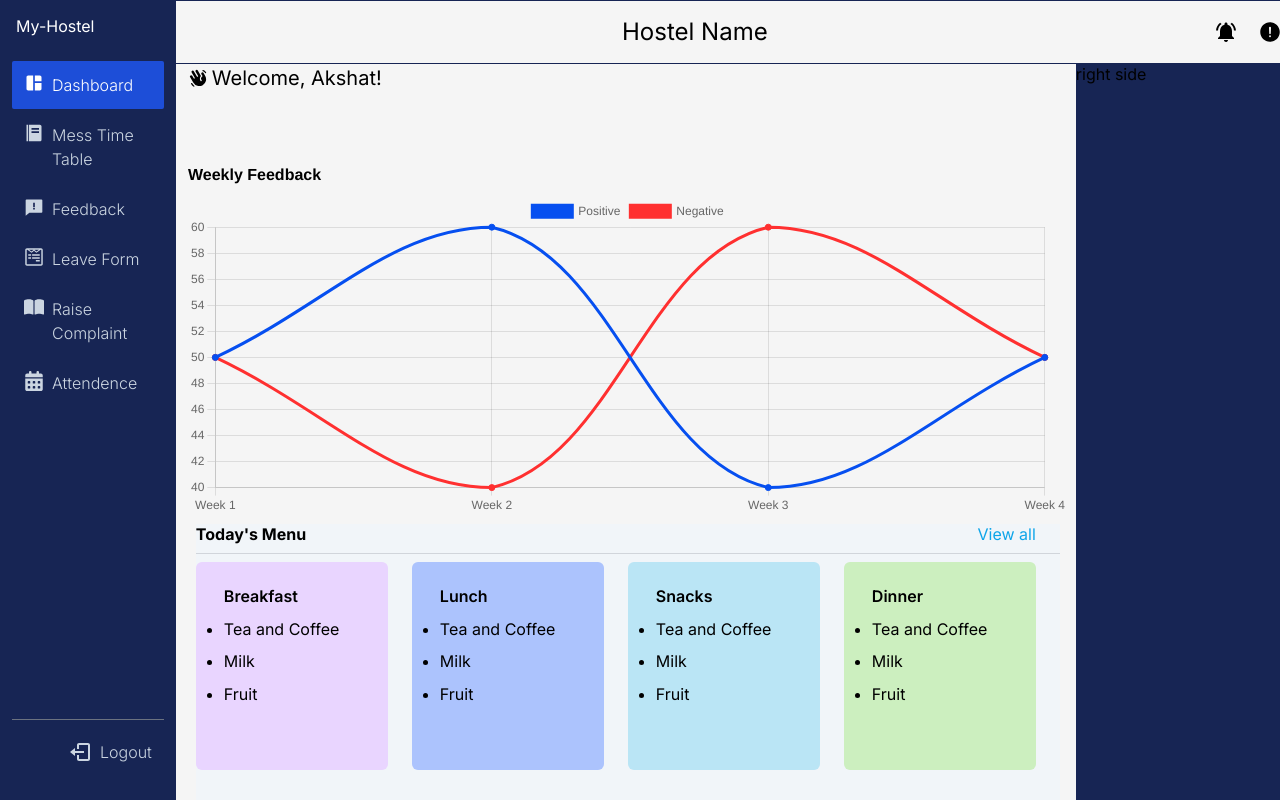
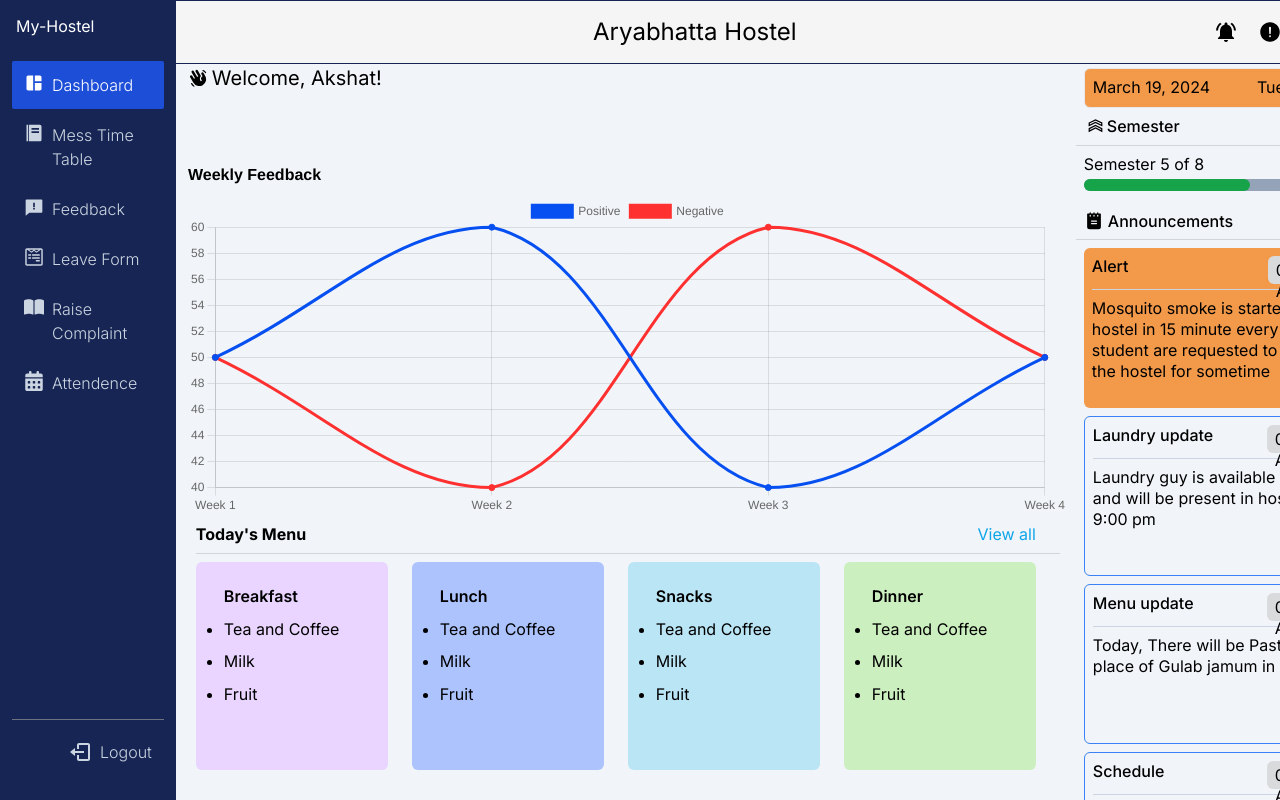
Before and after one commit to Akshat-Awasthi/My-Hostel, a React (Vite) app: page / in a window 1280 px wide. Built offline with nearby package versions, Linux system fonts and the light colour scheme.

Commit message:
Announcement and other added

```diff
--- a/src/Components/Dashboard.jsx
+++ b/src/Components/Dashboard.jsx
@@ -1,13 +1,20 @@
-import React from 'react'
+import React, { useEffect, useState } from 'react'
 import { Chart as ChartJS, defaults } from "chart.js/auto";
 import { Bar, Doughnut, Line } from "react-chartjs-2";
 import { PiHandWavingFill } from "react-icons/pi";
+import { PiNotepadFill } from "react-icons/pi";
+import { GrSemantics } from "react-icons/gr";
 import { Link } from 'react-router-dom';
+import DateTime from './DateTime';
 
 
 import Feedback from "./lib/const/FeedbackData.json"
 import WeekFeedback from "./lib/const/WeekFeedback.json"
 import TodayMenu from "./lib/const/TodayMenu.json"
+import Announcement from "./lib/const/Announcement.json"
+import StudentProfile from "./lib/const/StudentProfile.json"
+
+const name = StudentProfile.name;
 
 defaults.maintainAspectRatio = false;
 defaults.responsive = true;
@@ -18,9 +25,25 @@ defaults.plugins.title.font.size = 16;
 defaults.plugins.title.color = "black";
 
 const Dashboard = () => {
+    const sem = parseInt(StudentProfile[0].semester); // Parse semester to integer for calculation
+const semesterWidth = (sem / 8) * 100;
+
+    const [currentDay, setCurrentDay] = useState('');
+  const [currentDate, setCurrentDate] = useState('');
+
+  useEffect(() => {
+    const intervalId = setInterval(() => {
+      const date = new Date();
+      setCurrentDay(date.toLocaleString('en-US', { weekday: 'long' }));
+      setCurrentDate(date.toLocaleString('en-US', { month: 'long', day: 'numeric', year: 'numeric' }));
+    }, 1000);
+
+    return () => clearInterval(intervalId);
+  }, []);
   const colors = ['bg-purple-200', 'bg-[#ACC3FD]', 'bg-[#BAE5F5]', 'bg-[#CCEFBF]'];
+  const announceCol = ['bg-[#F2994A]', 'bg-state-100'];
   return (
-    <div className='flex flex-row h-[100vh] overflow-y-auto'>
+    <div className='flex flex-row h-[100vh] overflow-y-auto bg-slate-100'>
         <div className='flex flex-col w-3/4'>
             <div className='flex flex-row pl-3 pb-16 text-xl'>
                 <div className='text-xl pt-1'><PiHandWavingFill /></div>
@@ -85,7 +108,59 @@ const Dashboard = () => {
         </div>
         </div>
 
-        <div className='h-[100vh] w-full ml-2 bg-blue-950'>right side</div>
+        <div className='h-[100vh] w-full ml-2 mr-4'>
+            <div className='h-12'>
+                {/* <div className='flex flex-row pl-3 pb-2 border-b border-gray-300'>
+                    <BsFillCalendarDateFill size={15} style={{marginTop : "2px"}}/>
+                    <h2 className='font-medium flex-1 pl-1'>Date</h2>
+
+                </div> */}
+                <div className='flex flex-row m-1 p-2 ml-2 bg-[#F2994A] h-10 rounded-md border border-solid'>
+                <div className='flex-1'>{currentDate}</div>
+                <div className='pr-4'>{currentDay}</div>
+                </div>
+
+            </div>
+            <div className='h-16 pb-3'>
+                <div className='flex flex-row pl-3 pb-2 border-b border-gray-300'>
+                        <GrSemantics size={15} style={{marginTop : "2px"}}/>
+                        <h2 className='font-medium flex-1 pl-1'>Semester</h2>
+                </div>
+                <div className='ml-2 mb-5'>
+                    <h3 className='pt-2 pb-1'>Semester {sem} of 8</h3>
+                    <div className='h-3 bg-slate-400 rounded-md'>
+                        <div style={{ width: `${semesterWidth}%` }} className='h-full w-1/2 bg-green-600 rounded-md'>
+
+                        </div>
+                    </div>
+
+                </div>
+            <div>
+                <div className='flex flex-row pl-2 pb-2 border-b border-gray-300'>
+                <PiNotepadFill size={20}/>
+                <h2 className='font-medium flex-1 pl-1'>Announcements</h2>
+                <Link className='text-sm mr-1'>View all</Link>
+                </div>
+            </div>
+
+
+                <div className='flex flex-col ml-2 mt-2'>
+                    {
+                        Announcement.map((item,index) => (
+                            <div key={item.name} className={`rounded-md border border-solid ${index === 0 ? 'border-none' : 'border-blue-500'} h-40 w-64 p-2 mb-2 ${index === 0 ? announceCol[0] : announceCol[1]}`}>
+
+                                <ul>
+                                    <li className='flex flex-row border-b border-slate-300'><div className='flex-1 font-medium  mb-2 pb-1'>{item.name}</div> <div className='mr-2 mb-1 pl-2 pt-1 h-7 w-14 rounded-md bg-[#D9DADB]'><DateTime /></div> </li>
+
+                                    <li className='pt-2'>{item.message}</li>
+                                </ul>
+                            </div>
+                        ))
+                    }
+                </div>
+
+            </div>
+        </div>
 
     </div>
   )
--- /dev/null
+++ b/src/Components/DateTime.jsx
@@ -0,0 +1,22 @@
+import React, { useEffect, useState } from 'react';
+
+const DateTime = () => {
+  const [currentTime, setCurrentTime] = useState(new Date());
+
+  useEffect(() => {
+    const intervalId = setInterval(() => {
+      setCurrentTime(new Date());
+    }, 10000);
+
+    // Clean up the interval
+    return () => clearInterval(intervalId);
+  }, []); // Empty dependency array ensures the effect runs only once on component mount
+
+  return (
+    <div>
+      <p>{currentTime.toLocaleTimeString([], { hour: '2-digit', minute: '2-digit' })}</p>
+    </div>
+  );
+};
+
+export default DateTime;
--- /dev/null
+++ b/src/Components/lib/const/Announcement.json
@@ -0,0 +1,22 @@
+[
+    {
+        "name" : "Alert",
+        "message" : "Mosquito smoke is started in hostel in 15 minute every student are requested to leave the hostel for sometime"
+    },
+    {
+        "name" : "Laundry update",
+        "message" : "Laundry guy is available now and will be present in hostel till 9:00 pm"
+    },
+    {
+        "name" : "Menu update",
+        "message" : "Today, There will be Pastry in place of Gulab jamum in dinner"
+    },
+    {
+        "name" : "Schedule",
+        "message" : "All students are requested to go to auditorium for inaugural ceremony"
+    },
+    {
+        "name" : "Alert",
+        "message" : "Mosquito smoke is started in hostel in 15 minute every student are requested to leave the hostel for sometime"
+    }
+]
--- /dev/null
+++ b/src/Components/lib/const/StudentProfile.json
@@ -0,0 +1,8 @@
+[
+    {
+        "name" : "Akshat Awasthi",
+        "semester" : "5",
+        "hostel" : "Aryabhatta Hostel",
+        "branch" : "CSE(AI)"
+    }
+]
--- a/src/Components/shared/Layout.jsx
+++ b/src/Components/shared/Layout.jsx
@@ -5,6 +5,9 @@ import { CgProfile } from "react-icons/cg";
 import { MdNotificationsActive } from "react-icons/md";
 import { IoAlertCircle } from "react-icons/io5";
 
+import StudentProfile from "../lib/const/StudentProfile.json"
+
+const hostelName = StudentProfile[0].hostel;
 
 
 const Layout = () => {
@@ -13,7 +16,7 @@ const Layout = () => {
         <Sidebar />
         <div>
         <div className='flex flex-row items-center h-16 w-[1190px] bg-neutral-100 border-y-[1px] border-blue-950'>
-              <div className='flex-1 flex justify-center items-center text-2xl'>Hostel Name</div>
+              <div className='flex-1 flex justify-center items-center text-2xl'>{hostelName}</div>
               <div className='mr-10 flex flex-row gap-5 text-2xl active:neutral-400 '>
                 <Link className='text-black hover:text-stone-400'><MdNotificationsActive/></Link>
                 <Link className='text-black hover:text-stone-400'><IoAlertCircle/></Link>
--- a/src/Components/shared/Sidebar.jsx
+++ b/src/Components/shared/Sidebar.jsx
@@ -2,6 +2,8 @@ import React from 'react'
 import { Sidebar_Links, Sidebar_Logout } from '../lib/const/Navigation'
 import { Link, useLocation } from 'react-router-dom'
 import classNames from 'classnames'
+
+
 const ClassLinks = 'flex item-center gap-2 p-3 font-light px-3 hover:bg-blue-900 hover:no-underline active:bg-neutral-600 rounded-sm text-base'
 function SideLink({item}){
   const {pathname} = useLocation();
```
